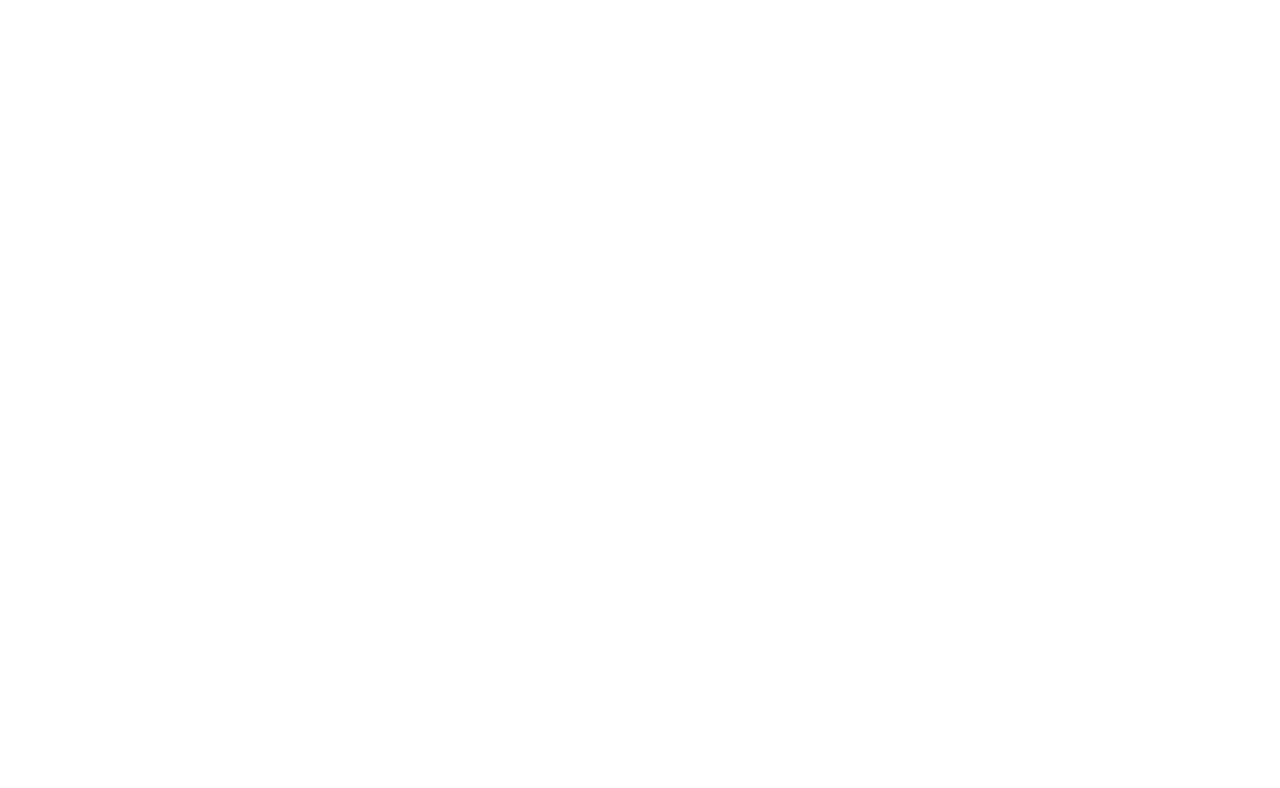
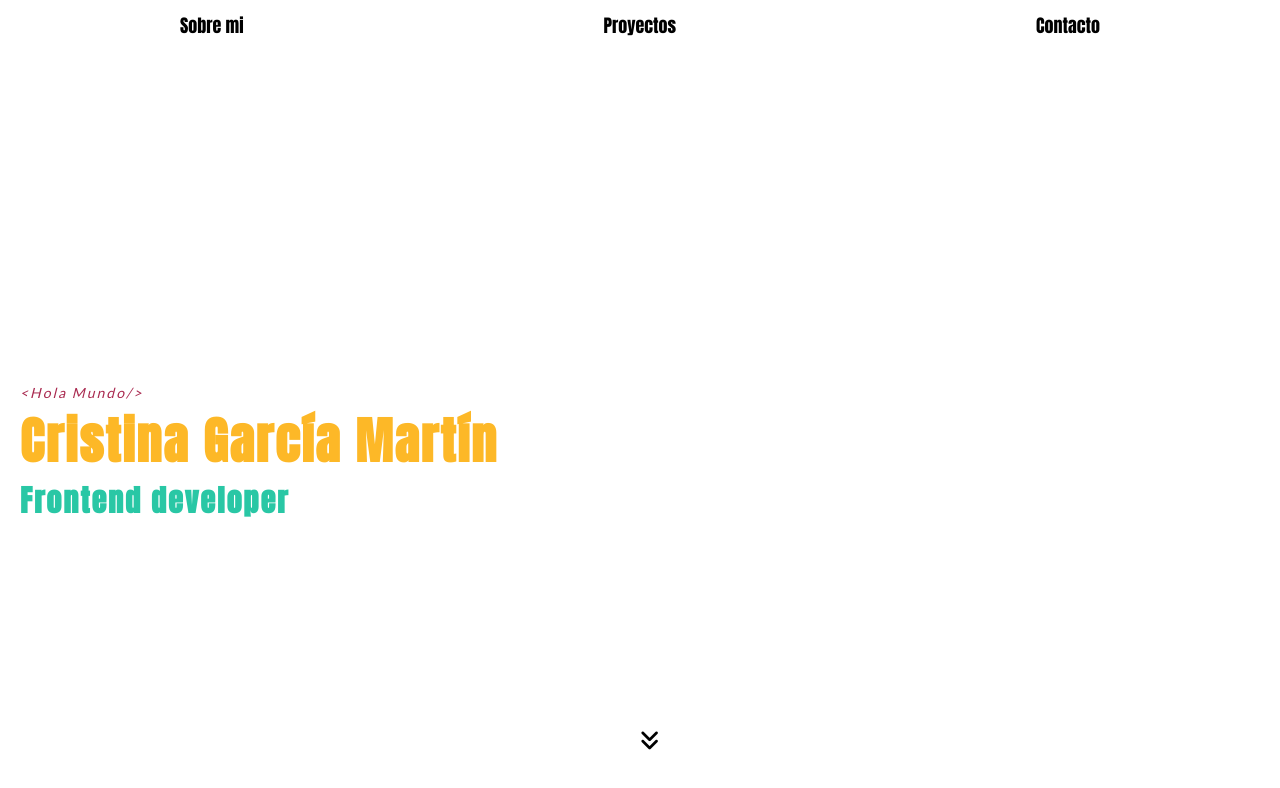
Before and after one commit to crisgarm/portfolio, a React (Create React App) app: page / in a window 1280 px wide. Shown: the top 788 px of the page. Built offline with nearby package versions, Linux system fonts and the light colour scheme.

Commit message:
Add header structure and styles

```diff
--- a/public/index.html
+++ b/public/index.html
@@ -5,6 +5,15 @@
     <link rel="icon" href="%PUBLIC_URL%/favicon.ico" />
     <meta name="viewport" content="width=device-width, initial-scale=1" />
     <title>Cristina García Martín | Frontend</title>
+    <script
+      src="https://kit.fontawesome.com/cca143018a.js"
+      crossorigin="anonymous"
+    ></script>
+    <link rel="preconnect" href="https://fonts.gstatic.com" />
+    <link
+      href="https://fonts.googleapis.com/css2?family=Anton&family=Lato:wght@300;400;700;900&display=swap"
+      rel="stylesheet"
+    />
   </head>
   <body>
     <noscript>You need to enable JavaScript to run this app.</noscript>
--- a/src/components/App.js
+++ b/src/components/App.js
@@ -1,10 +1,13 @@
-import React from "react";
+import React, { useState } from "react";
 import "../stylesheets/App.scss";
+import DATA from "../services/data.js";
 import Header from "./Header";
 import Main from "./Main";
 import Footer from "./Footer";
 
 const App = () => {
+  const [projects] = useState(DATA);
+
   return (
     <div className="app">
       <Header />
--- a/src/components/Header.js
+++ b/src/components/Header.js
@@ -1,7 +1,96 @@
 import React from "react";
+import { HashLink as Link } from "react-router-hash-link";
+import "../stylesheets/Header.scss";
 
-const Header = () => {
-  return <div></div>;
+const Header = (props) => {
+  return (
+    <header className="header">
+      <nav className="header__nav">
+        <ul className="header__list">
+          <li className="header__list-item">
+            <Link
+              to="#aboutme"
+              className="header__list-item-link"
+              alt="Ir a la sección sobre Cristina"
+              title="Ir a la sección sobre Cristina"
+            >
+              Sobre mi
+            </Link>
+          </li>
+          <li className="header__list-item">
+            <Link
+              to="#projects"
+              className="header__list-item-link"
+              alt="Ir a la sección de proyectos"
+              title="Ir a la sección de proyectos"
+            >
+              Proyectos
+            </Link>
+          </li>
+          <li className="header__list-item">
+            <Link
+              to="#contact"
+              className="header__list-item-link"
+              alt="Ir a la sección de contacto"
+              title="Ir a la sección de contacto"
+            >
+              Contacto
+            </Link>
+          </li>
+        </ul>
+      </nav>
+      <section className="hero">
+        <div className="hero__wrapper">
+          <span className="hero__wrapper-span">&lt;Hola Mundo/&gt;</span>
+          <h1 className="hero__wrapper-title">Cristina García Martín</h1>
+          <h2 className="hero__wrapper-subtitle">Frontend developer</h2>
+        </div>
+        <ul className="hero__menu">
+          <li className="hero__menu-item">
+            <a
+              href="https://www.linkedin.com/in/crisgarm/"
+              className="hero__menu-item-link"
+              target="_blank"
+              rel="noreferrer"
+            >
+              <i className="fab fa-linkedin-in hero__menu-item-link-icon"></i>
+            </a>
+          </li>
+          <li className="hero__menu-item">
+            <a
+              href="https://github.com/crisgarm/"
+              className="hero__menu-item-link"
+              target="_blank"
+              rel="noreferrer"
+            >
+              <i className="fab fa-github hero__menu-item-link-icon"></i>
+            </a>
+          </li>
+          <li className="hero__menu-item">
+            <a
+              href="mailto:crisgarm9@gmail.com"
+              className="hero__menu-item-link"
+              target="_blank"
+              rel="noreferrer"
+            >
+              <i className="far fa-envelope hero__menu-item-link-icon"></i>
+            </a>
+          </li>
+          <li className="hero__menu-item">
+            <a
+              href="https://twitter.com/Cris_Gar_Mar"
+              className="hero__menu-item-link"
+              target="_blank"
+              rel="noreferrer"
+            >
+              <i className="fab fa-twitter hero__menu-item-link-icon"></i>
+            </a>
+          </li>
+        </ul>
+        <i className=" hero__arrow fas fa-angle-double-down"></i>
+      </section>
+    </header>
+  );
 };
 
 export default Header;
--- a/src/index.js
+++ b/src/index.js
@@ -2,11 +2,14 @@
 import ReactDOM from "react-dom";
 import App from "./components/App";
 import reportWebVitals from "./reportWebVitals";
+import { HashRouter } from "react-router-dom";
 
 ReactDOM.render(
-  <React.StrictMode>
-    <App />
-  </React.StrictMode>,
+  <HashRouter>
+    <React.StrictMode>
+      <App />
+    </React.StrictMode>
+  </HashRouter>,
   document.getElementById("root")
 );
 
--- a/src/stylesheets/App.scss
+++ b/src/stylesheets/App.scss
@@ -1,3 +1,7 @@
-.App {
-  text-align: center;
+@import "./core/reset";
+@import "./core/vars";
+
+.app {
+  background: var(--theme-background);
+  color: var(--theme-text);
 }
--- /dev/null
+++ b/src/stylesheets/Header.scss
@@ -0,0 +1,107 @@
+@import "./core/vars";
+
+.header {
+  height: 100vh;
+  width: 100%;
+
+  &__list {
+    display: flex;
+    flex-direction: row;
+    justify-content: space-around;
+    font-size: 18px;
+
+    &-item {
+      padding: 12px;
+    }
+
+    &-item-link {
+      font-family: $fontFamilyTitle;
+      color: var(--theme-text);
+      padding: 2px;
+      position: relative;
+
+      &::before {
+        content: "";
+        position: absolute;
+        width: 0;
+        height: 4px;
+        bottom: 0;
+        left: 0;
+        border-radius: 3px;
+        background: linear-gradient(
+          90deg,
+          rgba(96, 34, 87, 1) 0%,
+          rgba(169, 41, 79, 1) 52%
+        );
+        visibility: hidden;
+        transition: all 0.3s ease-in-out;
+      }
+
+      &:hover:before {
+        visibility: visible;
+        width: 100%;
+      }
+    }
+  }
+}
+
+.hero {
+  width: 100%;
+  height: 100%;
+  display: flex;
+  justify-content: flex-start;
+  align-items: center;
+  position: relative;
+
+  &__wrapper {
+    order: 1;
+    font-family: $fontFamilyTitle;
+    letter-spacing: 2px;
+    padding-left: 20px;
+
+    &-span {
+      font-family: $fontFamilyText;
+      font-size: 14px;
+      font-style: italic;
+      color: $colorTertiary;
+    }
+
+    &-title {
+      display: flex;
+      flex-direction: column;
+      font-size: 50px;
+      color: $colorPrimary;
+    }
+
+    &-subtitle {
+      font-size: 30px;
+      color: $colorSecondary;
+    }
+  }
+  &__menu {
+    display: none;
+  }
+
+  &__menu-item-link-icon {
+    font-size: 30px;
+    padding: 5px;
+    margin: 10px;
+
+    &:hover {
+      color: $colorTertiary;
+    }
+  }
+
+  &__arrow {
+    position: absolute;
+    bottom: 100px;
+    left: 50%;
+    font-size: 22px;
+    transition: 1s;
+
+    &:hover {
+      color: $colorTertiary;
+      transform: translateY(10px);
+    }
+  }
+}
--- /dev/null
+++ b/src/stylesheets/core/_reset.scss
@@ -0,0 +1,19 @@
+* {
+  box-sizing: border-box;
+  margin: 0;
+  padding: 0;
+  list-style: none;
+  text-decoration: none;
+  scroll-behavior: smooth;
+}
+
+//Themes
+.theme-light {
+  --theme-background: #f5f1f1;
+  --theme-text: #1c1d25;
+}
+
+.theme-dark {
+  --theme-background: #1c1d25;
+  --theme-text: #e7dddd;
+}
--- /dev/null
+++ b/src/stylesheets/core/_vars.scss
@@ -0,0 +1,12 @@
+//Fonts color
+$fontFamilyTitle: "Anton", sans-serif;
+$fontFamilyText: "Lato", sans-serif;
+
+//Colors
+$colorPrimary: #fdb827;
+$colorSecondary: #29c7a5;
+$colorTertiary: #a9294f;
+$colorText: #e7dddd;
+$colorBorder: #602257;
+$colorDark: #1c1d25;
+$colorLight: #ececec;
```
